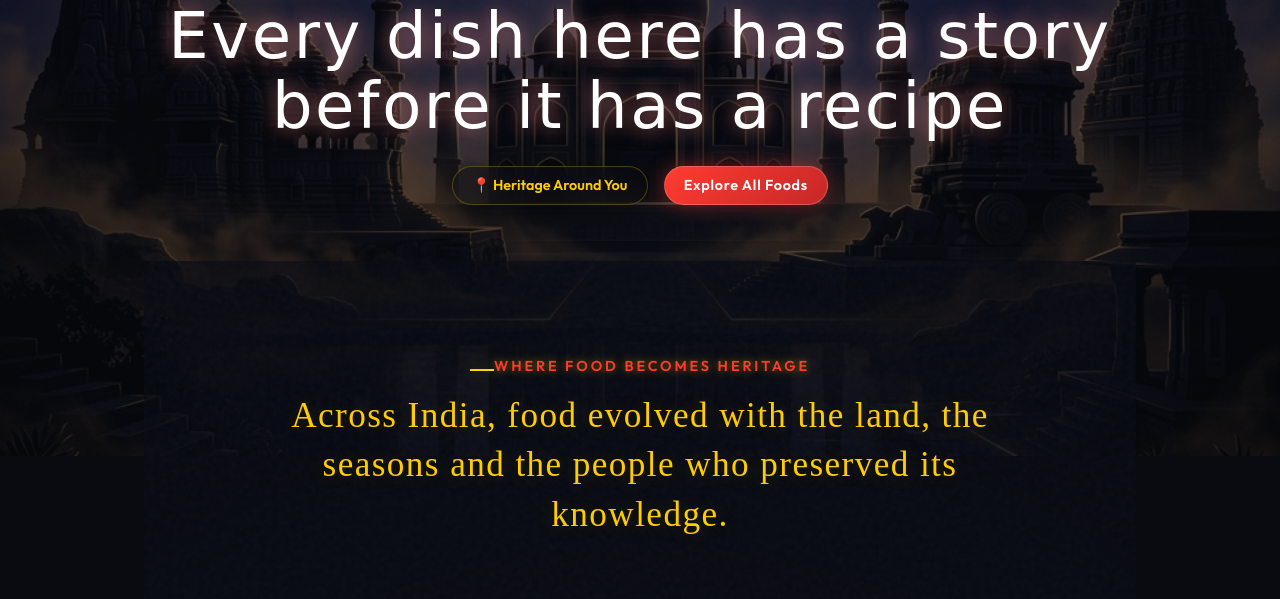
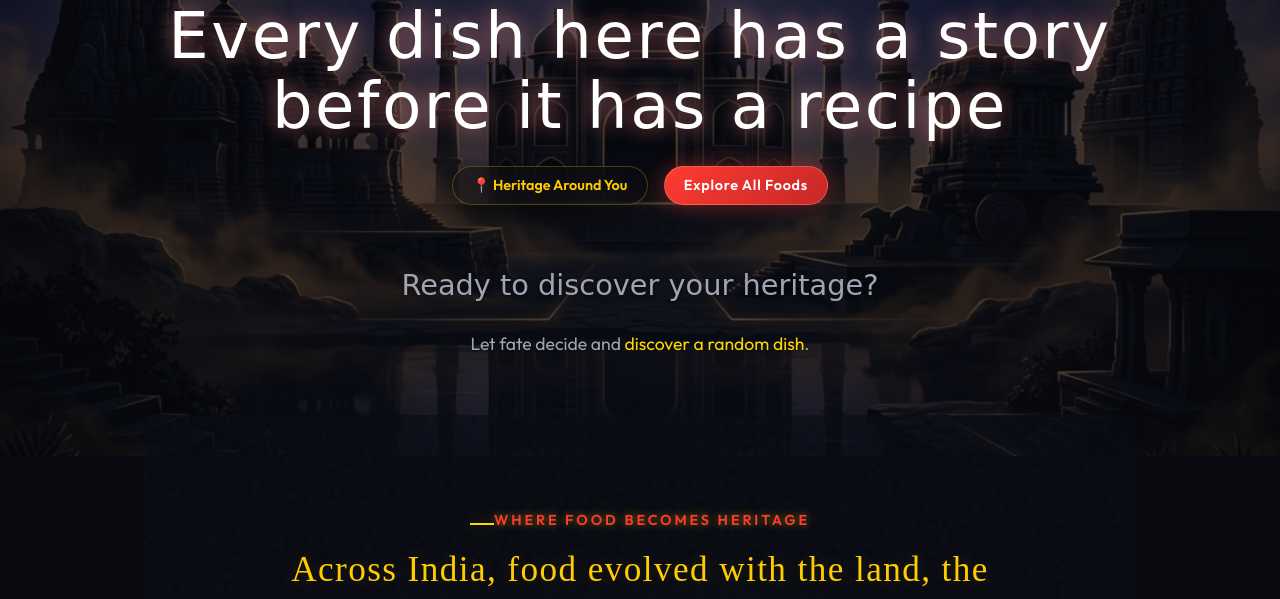
Before and after one commit to mathavnkabil8-art/aahar-parampara, a Flask app: page /home in a window 1280 px wide. Shown: the part 344-943 px from the top of the page. Run offline with Flask 3, Linux system fonts and the light colour scheme; the visitor is signed in with stand-in values (Sample User, id 1); some web fonts are replaced.

Commit message:
Update home.html

```diff
--- a/templates/home.html
+++ b/templates/home.html
@@ -29,6 +29,13 @@
   <div style="display: flex; gap: 1rem; justify-content: center; margin-top: 1.5rem;">
     <a href="{{ url_for('around_you') }}" class="btn-ghost" style="font-size: 0.9rem; padding: 0.6rem 1.2rem;">📍 Heritage Around You</a>
     <a href="{{ url_for('explore_all') }}" class="btn-primary" style="font-size: 0.9rem; padding: 0.6rem 1.2rem;">Explore All Foods</a>
+  </div>
+
+  <div style="margin-top: 3.5rem;">
+    <p class="explore-subtitle" style="font-size: 1.8rem; margin-bottom: 0.8rem; text-shadow: 0 2px 4px rgba(0,0,0,0.5);">Ready to discover your heritage?</p>
+    <p style="text-align:center; color: var(--text-soft); font-size: 1.1rem; text-shadow: 0 1px 2px rgba(0,0,0,0.5);">
+      Let fate decide and <a href="{{ url_for('random_food') }}" class="random-link">discover a random dish</a>.
+    </p>
   </div>
 </div>
 
@@ -159,14 +166,6 @@ document.addEventListener("DOMContentLoaded", function() {
 
 <hr class="divider">
 
-<!-- Innovative Explore CTA -->
-<div class="explore-cta-section">
-  <p class="explore-subtitle">Ready to discover your heritage?</p>
-  <p style="text-align:center; margin-top: 1rem; color: var(--text-soft); font-size: 1.1rem;">
-    Let fate decide and <a href="{{ url_for('random_food') }}" class="random-link">discover a random dish</a>.
-  </p>
-</div>
-
 <p class="footer-note">Aahar-Parampara — Smart India Hackathon 2026</p>
 <script>
 function openMapInfo(el, title, text) {
```
